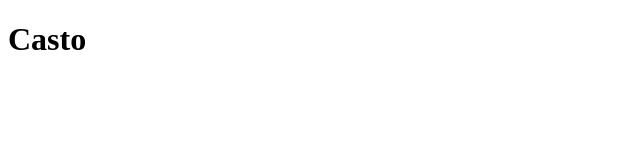
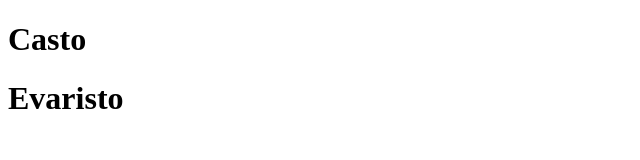
Before and after one commit to Miguelcubalet/castohithub, a plain HTML site: page index.html in a window 1280 px wide. Shown: the whole page, without its empty margins (0-640 px from the left). Drawn offline with Linux system fonts and the light colour scheme.

Commit message:
Evaristo

```diff
--- a/index.html
+++ b/index.html
@@ -10,5 +10,7 @@
     <h1>
         Casto
     </h1>
+
+    <h1>Evaristo</h1>
 </body>
 </html>
```
